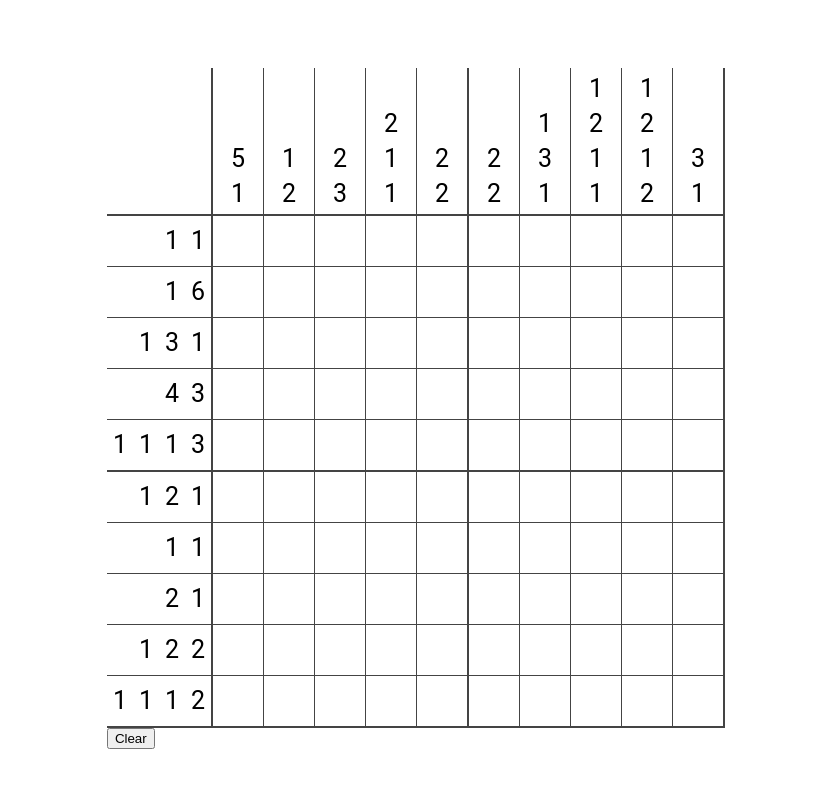
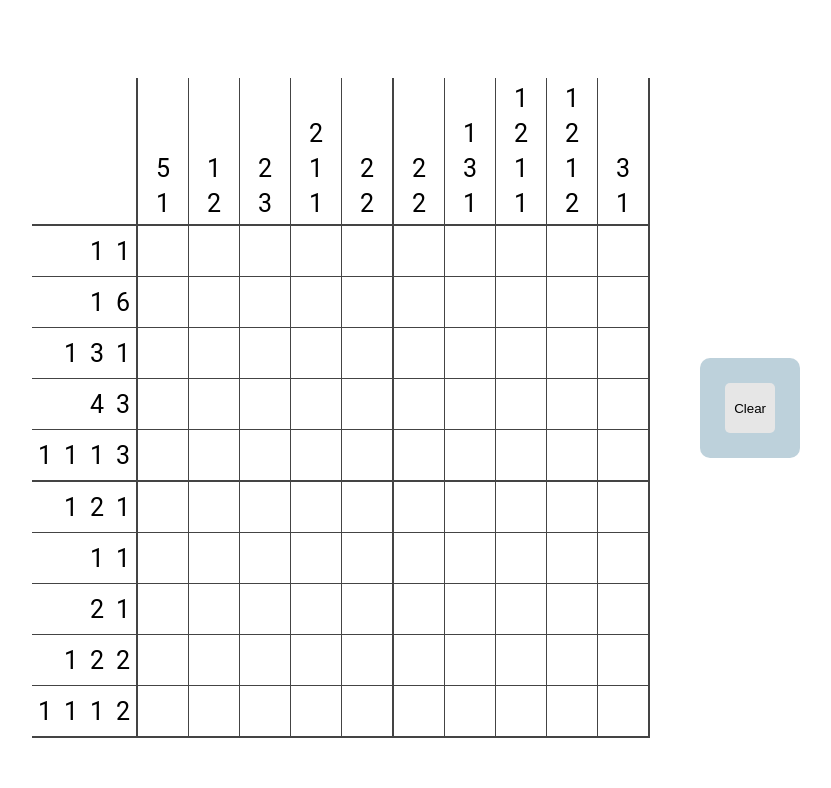
Before and after one commit to Pharaok/nonogram, a React app: page / in a window 1280 px wide. Shown: the top 788 px of the page, without its empty margins (232-1063 px from the left). Built offline with nearby package versions, Linux system fonts and the light colour scheme.

Commit message:
create clear button and add basic styles

```diff
--- /dev/null
+++ b/src/components/Controls.scss
@@ -0,0 +1,17 @@
+.controls {
+  padding: 20px;
+  border-radius: 10px;
+  background-color: hsl(200, 30%, 80%);
+
+  button {
+    width: 50px;
+    height: 50px;
+    margin: 5px;
+    padding: 0;
+    border-radius: 5px;
+    background-color: hsl(200, 0%, 90%);
+    &:hover {
+      background-color: hsl(200, 0%, 85%);
+    }
+  }
+}
--- a/src/components/Controls.tsx
+++ b/src/components/Controls.tsx
@@ -1,11 +1,15 @@
-import produce from "immer";
 import React, { useContext } from "react";
+import produce, { applyPatches, Patch } from "immer";
+import "./Controls.scss";
 import GridContext from "./GridContext";
+
+let changes: Patch[] = [];
+let inverseChanges: Patch[] = [];
 
 const Controls = () => {
   const { grid, setGrid } = useContext(GridContext);
   return (
-    <div>
+    <div className="controls">
       <button
         onClick={() => {
           setGrid(
--- /dev/null
+++ b/src/components/Nonogram.scss
@@ -0,0 +1,6 @@
+.nonogram {
+  display: flex;
+  justify-content: center;
+  align-items: center;
+  gap: 50px;
+}
--- a/src/components/Nonogram.tsx
+++ b/src/components/Nonogram.tsx
@@ -1,4 +1,5 @@
 import React, { useState } from "react";
+import "./Nonogram.scss";
 import Controls from "./Controls";
 import Grid from "./Grid";
 import GridContext from "./GridContext";
@@ -19,9 +20,9 @@ const Nonogram: React.FC<Props> = (props) => {
 
   return (
     <GridContext.Provider value={{ grid, setGrid }}>
-      <div>
+      <div className="nonogram">
         <Grid gridState={[grid, setGrid]} />
-        <Controls></Controls>
+        <Controls />
       </div>
     </GridContext.Provider>
   );
--- a/src/index.scss
+++ b/src/index.scss
@@ -9,3 +9,8 @@ body {
   justify-content: center;
   align-items: center;
 }
+
+button {
+  border: none;
+  outline: none;
+}
--- a/src/index.tsx
+++ b/src/index.tsx
@@ -1,5 +1,5 @@
+import React from "react";
 import { createRoot } from "react-dom/client";
-import React from "react";
 import App from "./App";
 import "./index.scss";
 
```
